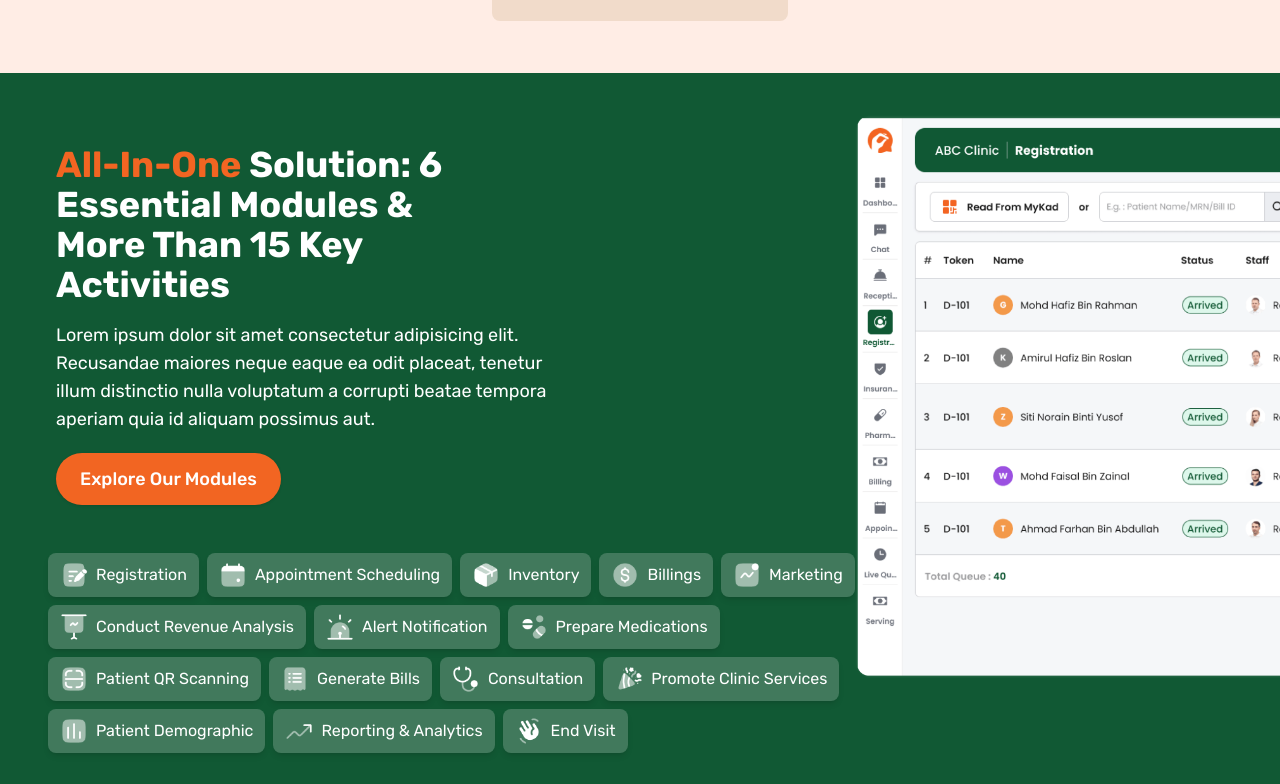
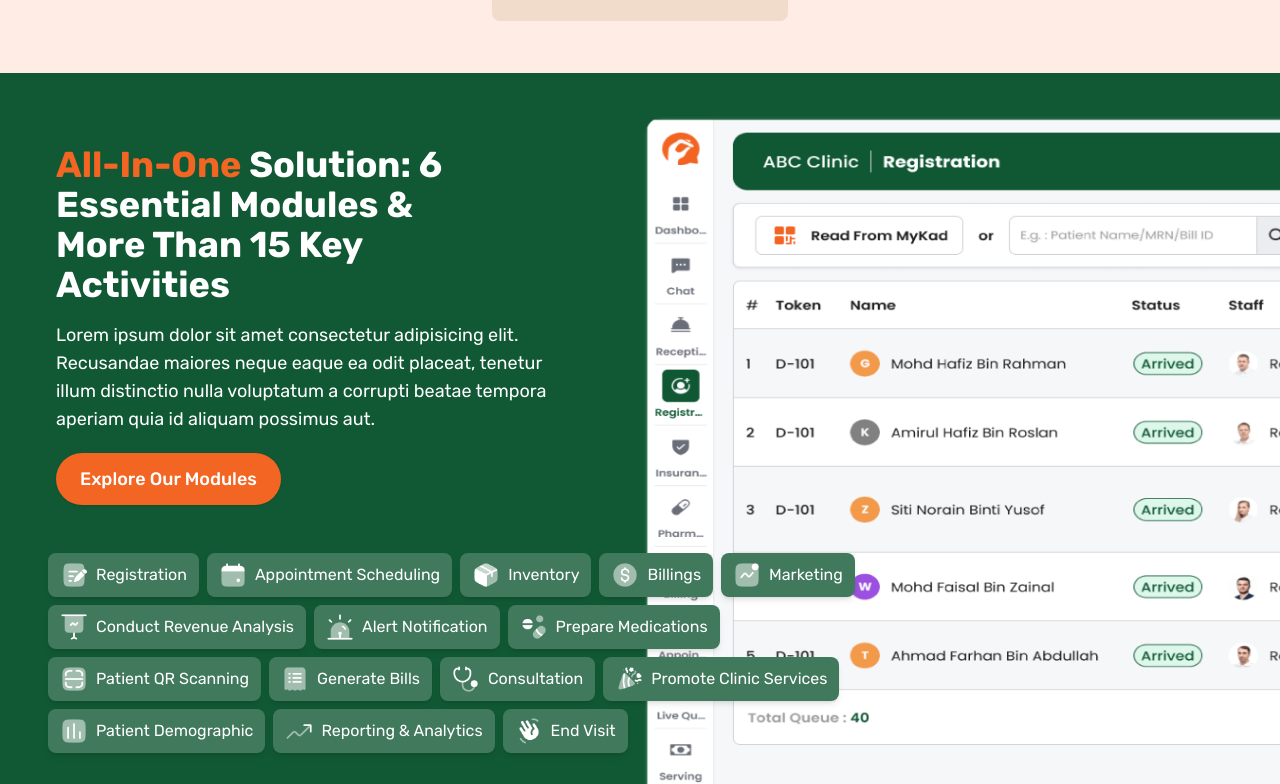
Before and after one commit to hax0-r/fiverr_chupClinic, a plain HTML site: page index.html in a window 1280 px wide. Shown: the part 6201-6985 px from the top of the page. Drawn offline with nearby package versions, Linux system fonts and the light colour scheme.

Commit message:
first commit

```diff
--- a/index.html
+++ b/index.html
@@ -605,7 +605,7 @@
 
     <!-- all in one===================== -->
 
-    <div class="bg-[#115934] relative">
+    <div class="bg-[#115934] relative pb-20">
         <div class="flex flex-wrap sm:py-8 pt-8 relative">
             <div class="w-full relative z-20">
                 <div class="w-full sm:w-8/12 mb-7 sm:mb-0">
@@ -705,7 +705,7 @@
                 </div>
             </div>
             <img src="./Docs/Images/Patient List 1.png"
-                class="hidden mt-10 sm:block right-0 absolute comeLeft top-0 w-full sm:w-4/12 h-auto max-h-full object-cover rounded-l-xl z-10">
+                class="hidden mt-10 sm:block right-0 absolute comeLeft top-0 w-full sm:w-[40rem] h-[55rem] max-h-full rounded-l-xl z-10">
 
         </div>
 
```
